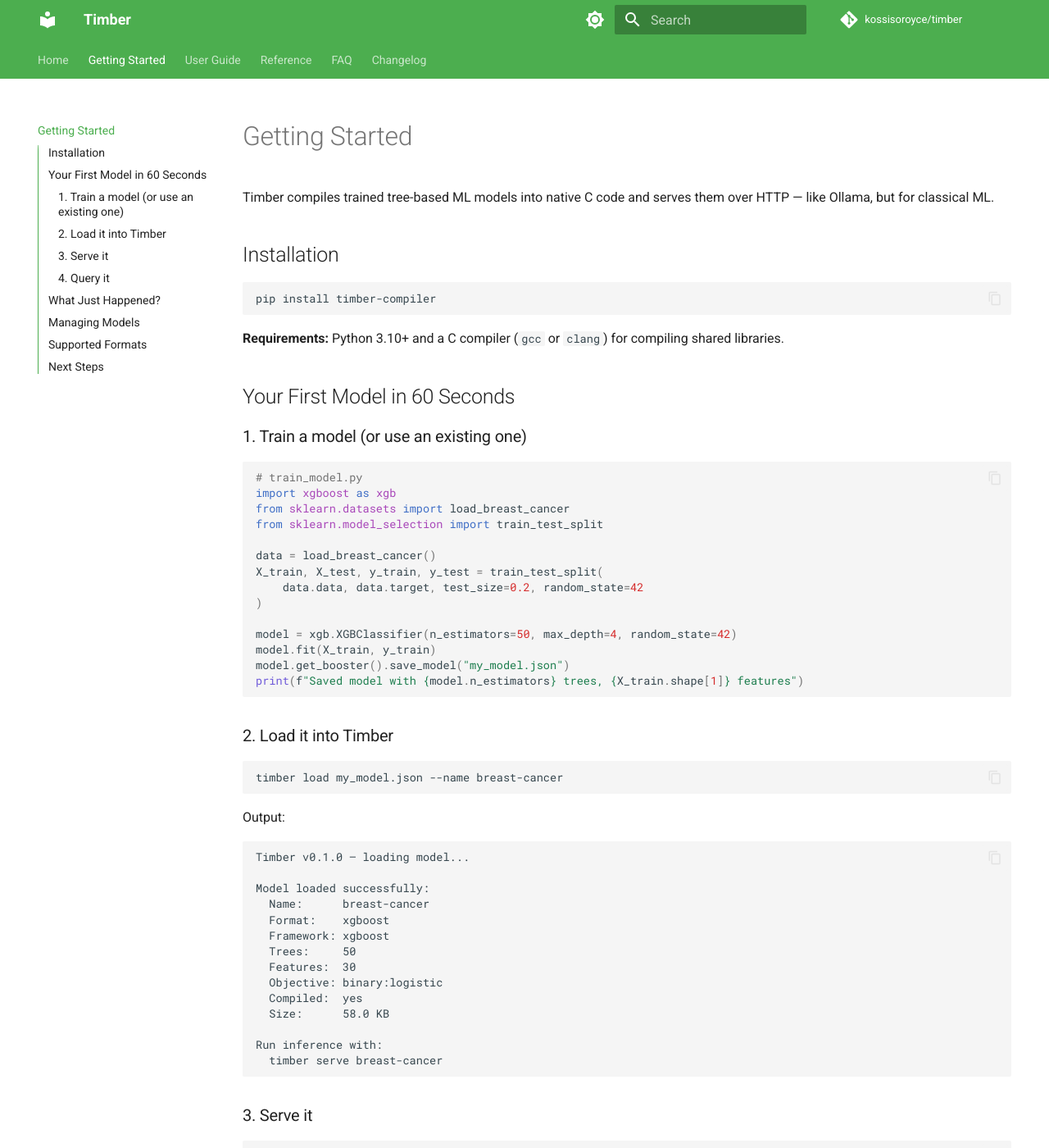
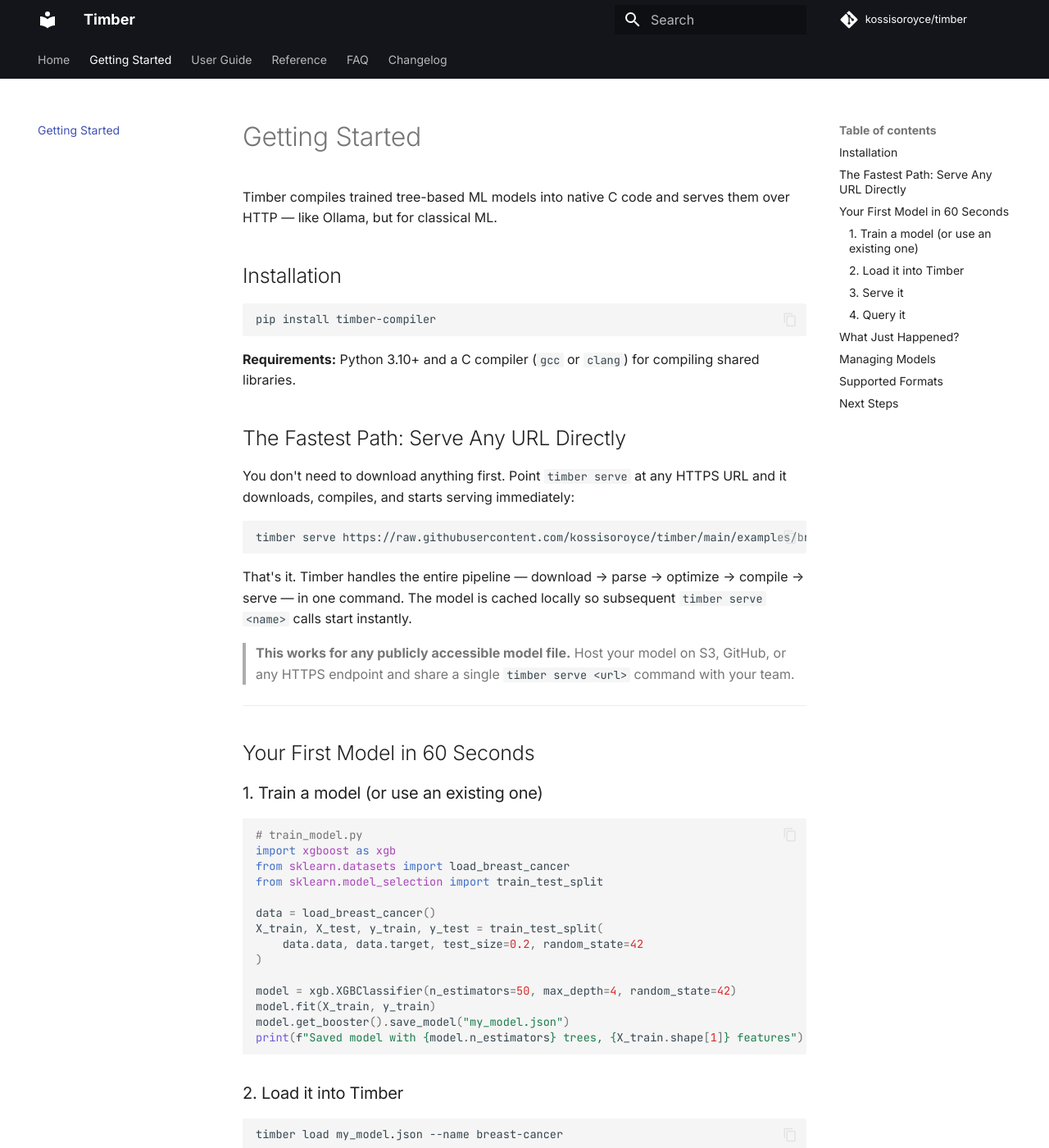
Before and after one commit to kossisoroyce/timber, an MkDocs documentation site: the page built from docs/getting-started.md, in a window 1280 px wide and 1400 px high. Shown: the whole window at 82% size. Built offline with MkDocs 1.6.1 and Material for MkDocs 9.7.7, drawn with Linux system fonts in a browser that asks for light colours; comment, search, counter and statistics services are not loaded; some of the changed text lies outside the part shown.

Commit message:
feat: highlight timber serve URL, B&W docs theme
- README: lead demo with 'timber serve <url>' as the hero one-liner
  (download + compile + serve in a single command, no pre-download step)
- README: Quick Start section restructured — URL-serve first, local-file second
- docs/getting-started.md: new 'Fastest Path' section at top showing
  timber serve <url> before any other instruction
- mkdocs.yml: switch to minimalistic black-and-white theme
  (primary: black, accent: black, Inter/JetBrains Mono fonts)

````diff
--- a/docs/getting-started.md
+++ b/docs/getting-started.md
@@ -9,6 +9,21 @@
 ```
 
 **Requirements:** Python 3.10+ and a C compiler (`gcc` or `clang`) for compiling shared libraries.
+
+## The Fastest Path: Serve Any URL Directly
+
+You don't need to download anything first. Point `timber serve` at any HTTPS URL
+and it downloads, compiles, and starts serving immediately:
+
+```bash
+timber serve https://raw.githubusercontent.com/kossisoroyce/timber/main/examples/breast_cancer_model.json
+```
+
+That's it. Timber handles the entire pipeline — download → parse → optimize → compile → serve — in one command. The model is cached locally so subsequent `timber serve <name>` calls start instantly.
+
+> **This works for any publicly accessible model file.** Host your model on S3, GitHub, or any HTTPS endpoint and share a single `timber serve <url>` command with your team.
+
+---
 
 ## Your First Model in 60 Seconds
 
@@ -37,28 +52,16 @@
 timber load my_model.json --name breast-cancer
 ```
 
-Output:
-```
-Timber v0.1.0 — loading model...
-
-Model loaded successfully:
-  Name:      breast-cancer
-  Format:    xgboost
-  Framework: xgboost
-  Trees:     50
-  Features:  30
-  Objective: binary:logistic
-  Compiled:  yes
-  Size:      58.0 KB
-
-Run inference with:
-  timber serve breast-cancer
-```
-
 ### 3. Serve it
 
 ```bash
 timber serve breast-cancer
+```
+
+**Or skip the load step entirely and serve from a URL:**
+
+```bash
+timber serve https://yourhost.com/my_model.json --name breast-cancer
 ```
 
 ### 4. Query it
--- a/mkdocs.yml
+++ b/mkdocs.yml
@@ -7,24 +7,16 @@
 theme:
   name: material
   palette:
-    - scheme: default
-      primary: green
-      accent: light green
-      toggle:
-        icon: material/brightness-7
-        name: Switch to dark mode
-    - scheme: slate
-      primary: green
-      accent: light green
-      toggle:
-        icon: material/brightness-4
-        name: Switch to light mode
+    scheme: default
+    primary: black
+    accent: black
+  font:
+    text: Inter
+    code: JetBrains Mono
   features:
     - navigation.tabs
     - navigation.sections
-    - navigation.expand
     - navigation.top
-    - toc.integrate
     - search.suggest
     - search.highlight
     - content.code.copy
````
Also changed, not shown: README.md (+24 -36 lines).
